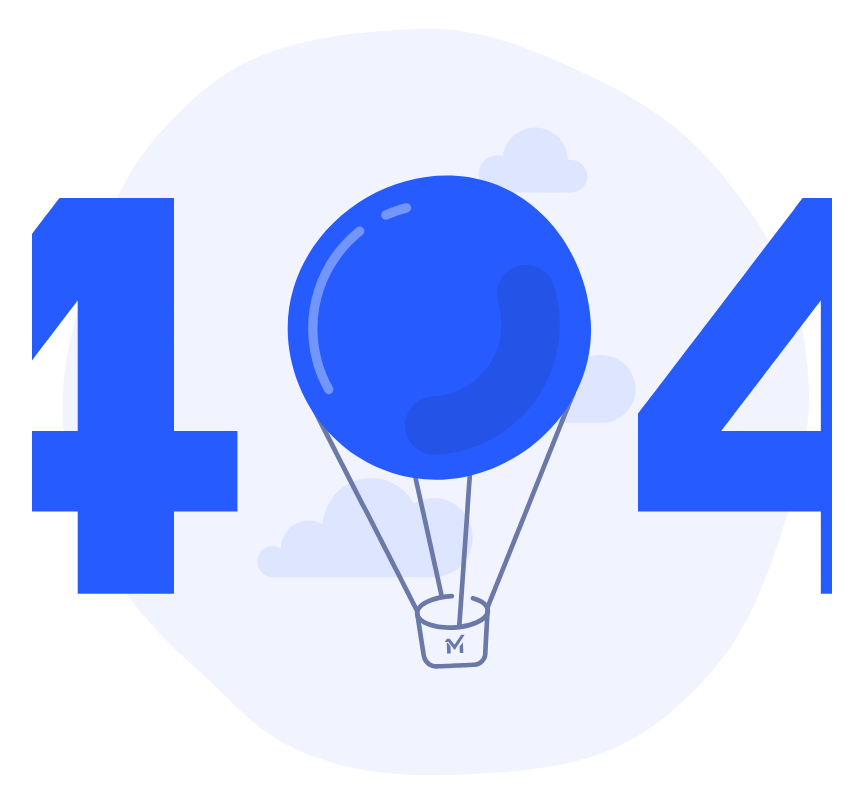
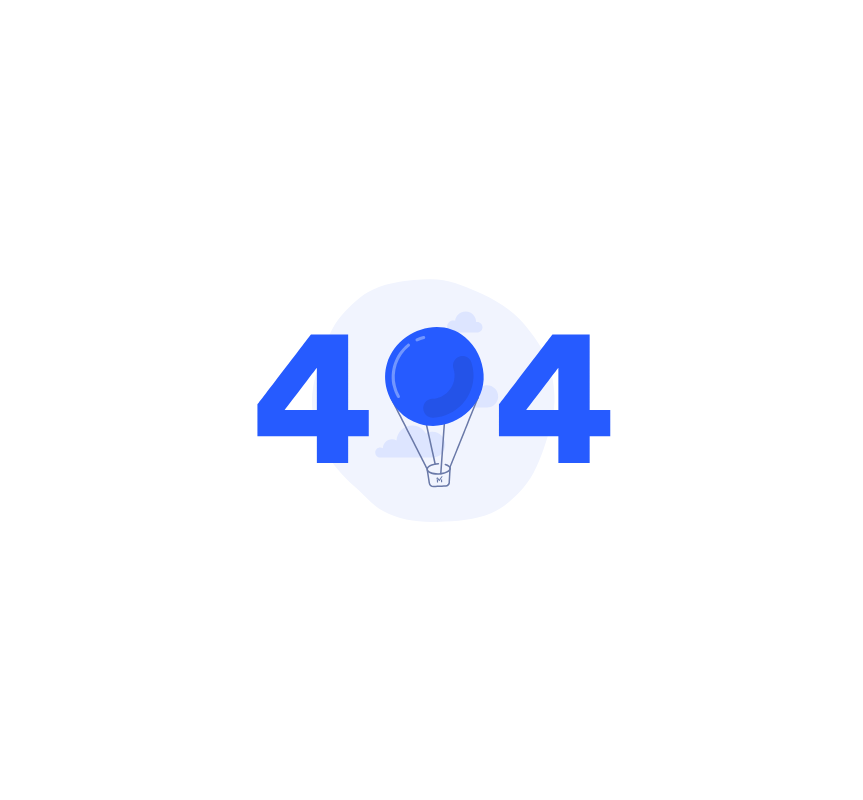
Before and after one commit to LFSCamargo/personal-blog, a Gatsby site: page /404 in a window 1280 px wide. Shown: the whole page, without its empty margins (208-1071 px from the left). Built offline with nearby package versions, Linux system fonts and the light colour scheme; Gatsby itself is replaced by a stand-in of ours; a web font is replaced by a local one.

Commit message:
feat: adds 404 page for bad routes

```diff
--- a/gatsby-browser.js
+++ b/gatsby-browser.js
@@ -1,8 +1,5 @@
-// custom typefaces
-import "typeface-montserrat"
-import "typeface-merriweather"
+import "./src/styles.scss"
+import "prismjs/themes/prism.css"
+import RootComponent from "./src"
 
-import "./src/styles.scss"
-
-// Highlighting for code blocks
-import "prismjs/themes/prism.css"
+export const wrapRootElement = RootComponent
--- a/gatsby-node.js
+++ b/gatsby-node.js
@@ -58,6 +58,10 @@ exports.createPages = async ({ graphql, actions, reporter }) => {
     {
       path: "/projects",
       component: path.resolve("./src/pages/projects/index.tsx"),
+    },
+    {
+      path: "/404",
+      component: path.resolve("./src/pages/404/index.tsx"),
     },
   ]
 
--- a/src/design/components/button/index.tsx
+++ b/src/design/components/button/index.tsx
@@ -4,11 +4,12 @@ import { Wrapper } from "./styles"
 export type ButtonProps = {
   text: string
   action?: () => void
+  style?: React.CSSProperties
 }
 
-export function Button({ text, action = () => {} }: ButtonProps) {
+export function Button({ text, action = () => {}, style = {} }: ButtonProps) {
   return (
-    <Wrapper onClick={action}>
+    <Wrapper style={style} onClick={action}>
       <p>{text}</p>
     </Wrapper>
   )
--- a/src/design/components/layout/index.tsx
+++ b/src/design/components/layout/index.tsx
@@ -1,16 +1,31 @@
-import React, { PropsWithChildren } from "react"
+import React, { PropsWithChildren, useEffect } from "react"
+import { navigate } from "gatsby"
 import { Header, SEO } from ".."
 import { View } from "./styles"
+import { checkRoute } from "../../../utils/redirect"
 
 type Props = PropsWithChildren<{
-  title: string
+  title?: string
+  shouldShowHeader?: boolean
 }>
 
-export function Layout({ children, title }: Props): JSX.Element {
+export function Layout({
+  children,
+  title,
+  shouldShowHeader = true,
+}: Props): JSX.Element {
+  const { isRouteValid } = checkRoute()
+
+  useEffect(() => {
+    if (!isRouteValid) {
+      navigate("/404")
+    }
+  }, [isRouteValid])
+
   return (
     <>
-      <SEO title={title} />
-      <Header />
+      {title && <SEO title={title} />}
+      {shouldShowHeader && <Header />}
       <View>{children}</View>
     </>
   )
--- /dev/null
+++ b/src/index.tsx
@@ -0,0 +1,10 @@
+import React from "react"
+import { Layout } from "./design/components"
+
+interface Props {
+  element: React.ReactNode
+}
+
+export default function RootComponent({ element }: Props): JSX.Element {
+  return <Layout shouldShowHeader={false}>{element}</Layout>
+}
--- a/src/pages/404/index.tsx
+++ b/src/pages/404/index.tsx
@@ -1,10 +1,13 @@
 import React from "react"
+import { Layout } from "../../design/components"
 import { Wrapper, ErrorAnimation } from "./styles"
 
 export default function Error404(): JSX.Element {
   return (
-    <Wrapper>
-      <ErrorAnimation />
-    </Wrapper>
+    <Layout shouldShowHeader={false}>
+      <Wrapper>
+        <ErrorAnimation />
+      </Wrapper>
+    </Layout>
   )
 }
--- a/src/pages/404/styles.ts
+++ b/src/pages/404/styles.ts
@@ -7,19 +7,17 @@ export const Wrapper = styled.div`
   width: 100vw;
   height: 100vh;
   align-items: center;
+  flex-direction: column;
   justify-content: center;
 `
 
 export const ErrorAnimation = styled(Lottie).attrs({
-  width: 800,
-  height: 800,
+  width: 500,
+  height: 260,
   options: {
     loop: true,
     autoplay: true,
     animationData: Error404,
-    rendererSettings: {
-      preserveAspectRatio: "xMidYMid slice",
-    },
   },
 } as LottieProps)`
   margin-right: -50px;
--- /dev/null
+++ b/src/utils/redirect.ts
@@ -0,0 +1,34 @@
+import { graphql, useStaticQuery } from "gatsby"
+import { QueryRes } from "./typings"
+
+const defaultRoutes = ["/", "/articles", "/projects", "/contact", "/404"]
+
+interface CheckRouteReturn {
+  isRouteValid: boolean
+}
+
+export function checkRoute(): CheckRouteReturn {
+  const { allMarkdownRemark } = useStaticQuery<QueryRes>(graphql`
+    query {
+      allMarkdownRemark(sort: { fields: [frontmatter___date], order: DESC }) {
+        edges {
+          node {
+            id
+            fields {
+              slug
+            }
+          }
+        }
+      }
+    }
+  `)
+
+  const validRoutes = [
+    ...allMarkdownRemark.edges.map(e => `/articles/${e.node.fields.slug}/`),
+    ...defaultRoutes,
+  ]
+
+  return {
+    isRouteValid: validRoutes.includes(location.pathname),
+  }
+}
--- /dev/null
+++ b/src/utils/typings/index.ts
@@ -0,0 +1,20 @@
+export interface QueryRes {
+  allMarkdownRemark: AllMarkdownRemark
+}
+
+export interface AllMarkdownRemark {
+  edges: Edge[]
+}
+
+export interface Edge {
+  node: Node
+}
+
+export interface Node {
+  id: string
+  fields: Fields
+}
+
+export interface Fields {
+  slug: string
+}
```
